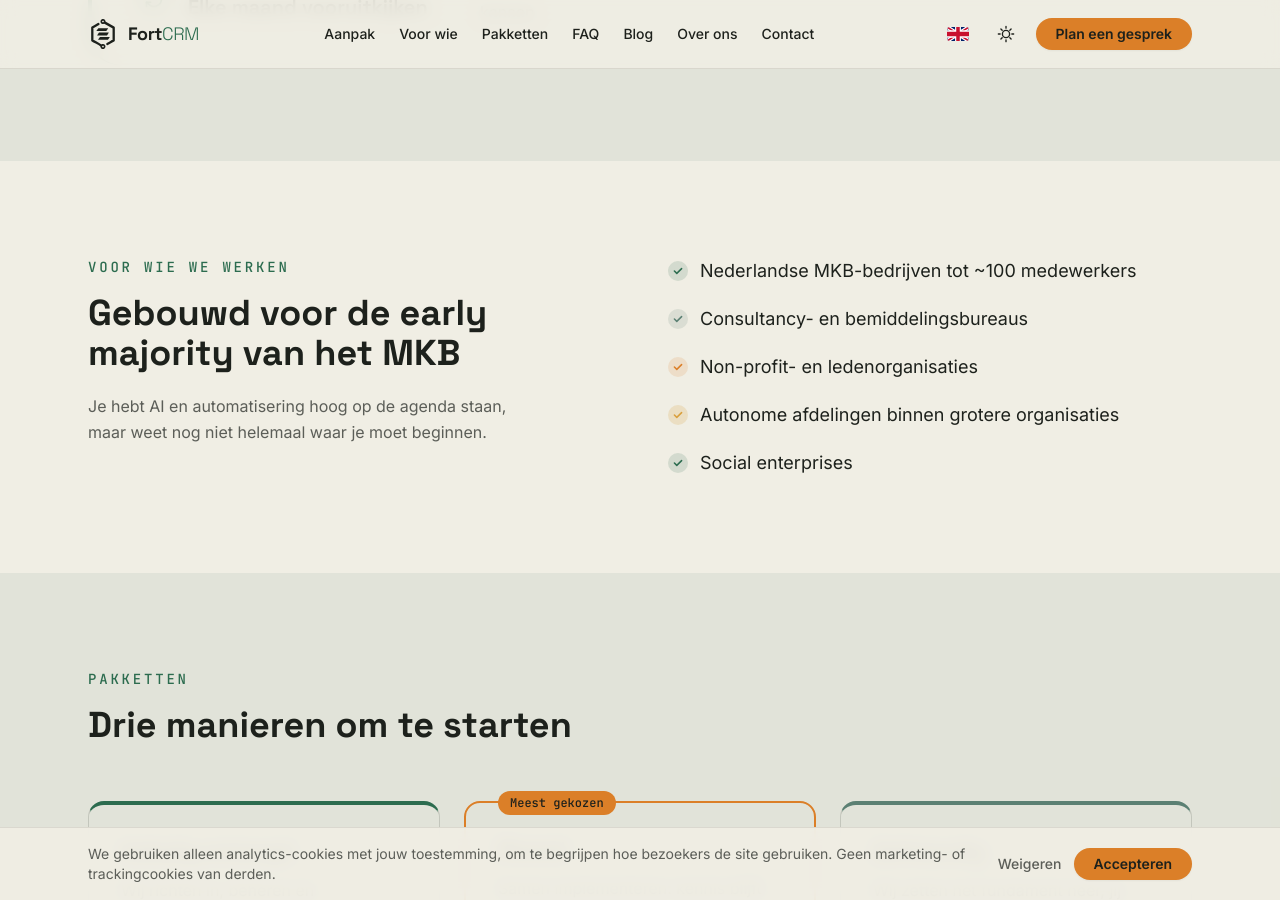
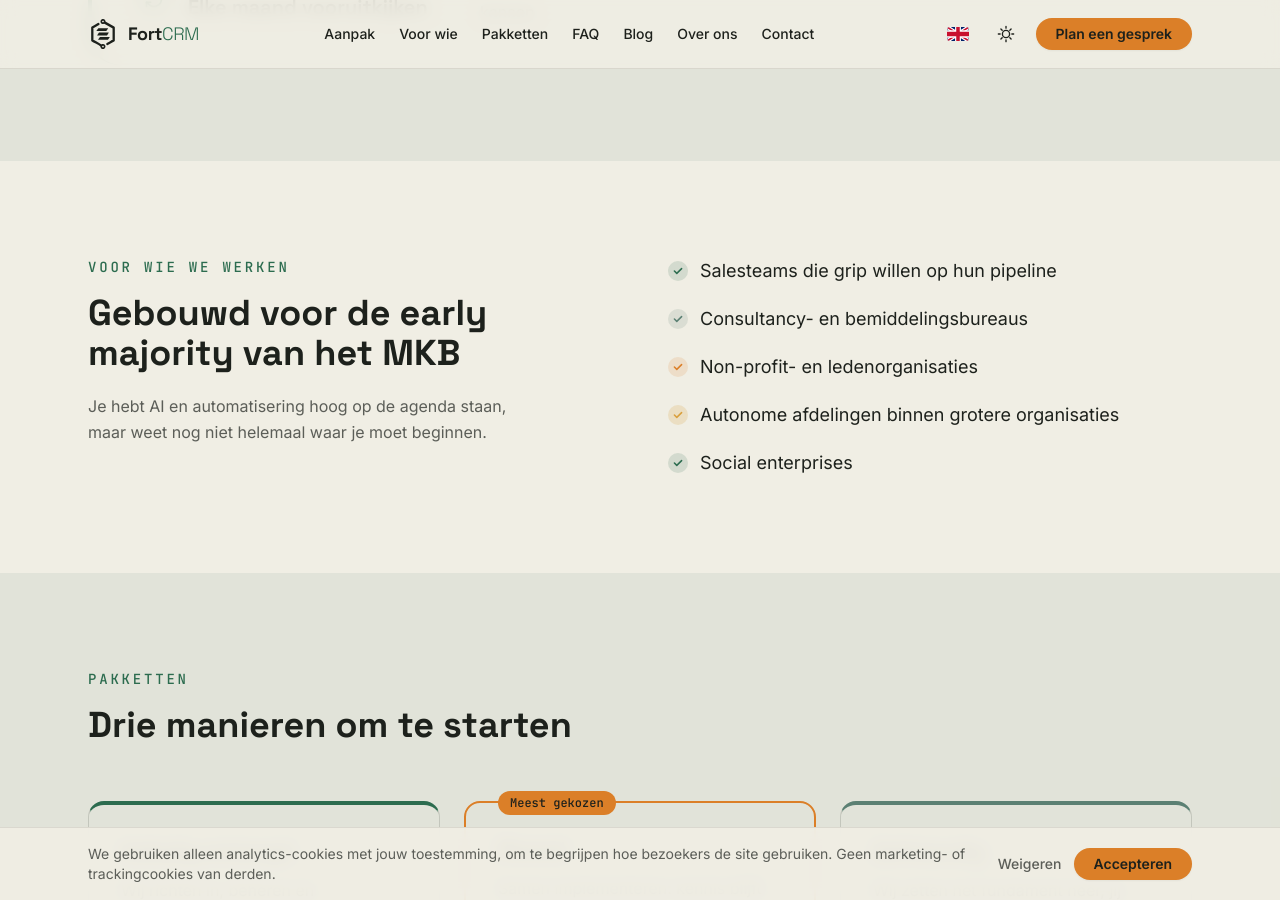
Before and after one commit to jooozt/fortcrm-website, a Jekyll site: the page built from index.html, in a window 1280 px wide and 900 px high, scrolled down 1764 px. Built offline with Jekyll 4.4.1, drawn with Linux system fonts in a browser that asks for light colours; nearby versions of some CDN libraries.

```diff
--- a/_config.yml
+++ b/_config.yml
@@ -1,5 +1,5 @@
 title: FortCRM
-description: "Security first AI powered CRM agency: snel, simpel en schaalbaar."
+description: "AI-ready CRM implementatie voor het MKB, snel, simpel en schaalbaar."
 url: "https://fortcrm.nl"
 permalink: /blog/:title/
 timezone: Europe/Amsterdam
--- a/en/index.html
+++ b/en/index.html
@@ -159,7 +159,7 @@ translation_url: /
         <span class="mt-1 flex-shrink-0 w-5 h-5 rounded-full bg-viridiaan/15 flex items-center justify-center">
           <svg width="12" height="12" viewBox="0 0 20 20" fill="none"><path d="M4 10l4 4 8-8" stroke="#2C6C4F" stroke-width="2.5" stroke-linecap="round" stroke-linejoin="round"/></svg>
         </span>
-        <span class="text-lg">Dutch SMEs with up to ~100 employees</span>
+        <span class="text-lg">Sales teams who want a grip on their pipeline</span>
       </li>
       <li class="flex items-start gap-3">
         <span class="mt-1 flex-shrink-0 w-5 h-5 rounded-full bg-salie/15 flex items-center justify-center">
--- a/index.html
+++ b/index.html
@@ -159,7 +159,7 @@ translation_url: /en/
         <span class="mt-1 flex-shrink-0 w-5 h-5 rounded-full bg-viridiaan/15 flex items-center justify-center">
           <svg width="12" height="12" viewBox="0 0 20 20" fill="none"><path d="M4 10l4 4 8-8" stroke="#2C6C4F" stroke-width="2.5" stroke-linecap="round" stroke-linejoin="round"/></svg>
         </span>
-        <span class="text-lg">Nederlandse MKB-bedrijven tot ~100 medewerkers</span>
+        <span class="text-lg">Salesteams die grip willen op hun pipeline</span>
       </li>
       <li class="flex items-start gap-3">
         <span class="mt-1 flex-shrink-0 w-5 h-5 rounded-full bg-salie/15 flex items-center justify-center">
```
Also changed, not shown: _posts/2026-07-09-welcome-to-the-fortcrm-blog.md (+1 -0 lines), _posts/2026-07-09-welkom-bij-de-fortcrm-blog.md (+1 -0 lines), _posts/2026-07-10-bedrijf-groeit-systemen-niet-mee.md (+1 -0 lines).
